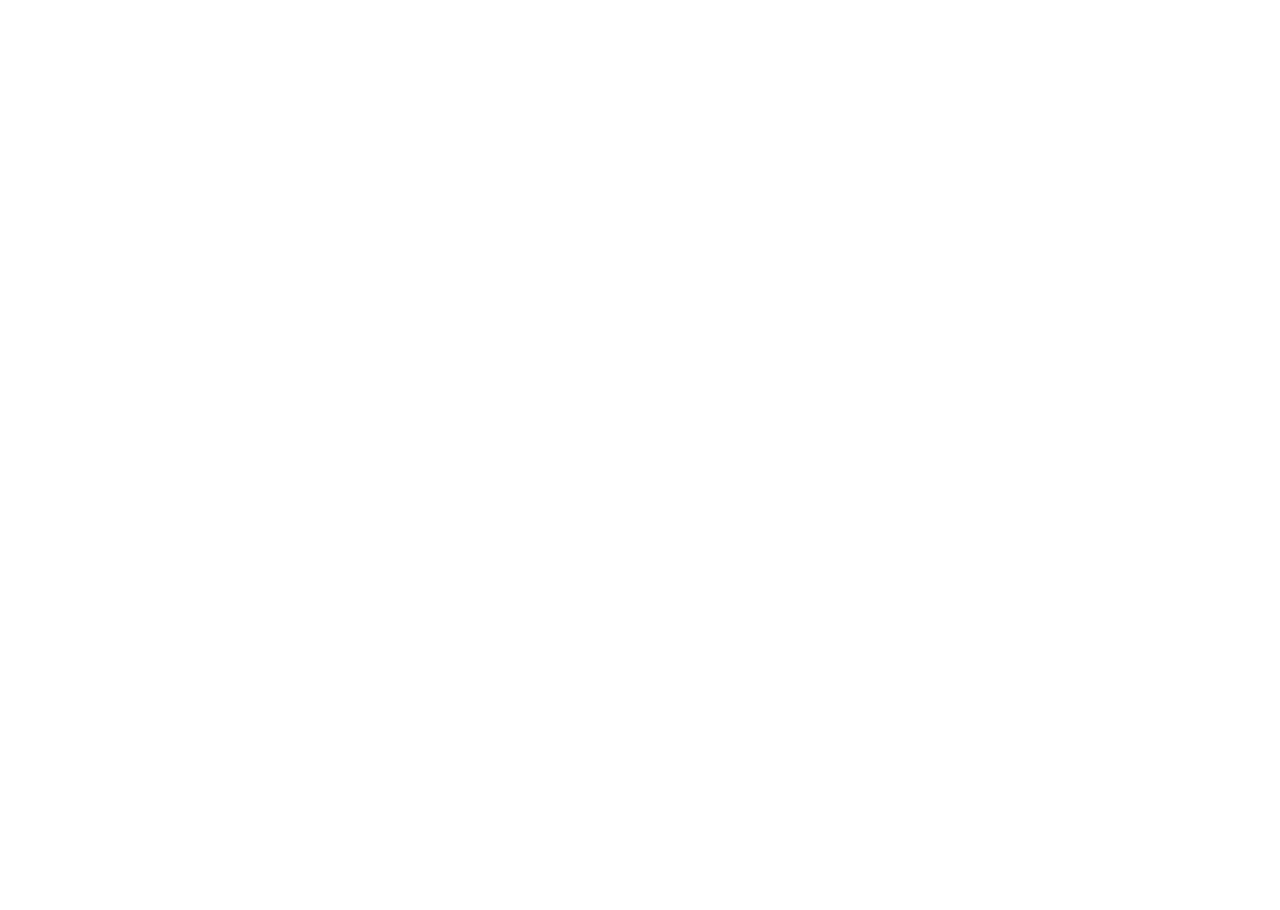
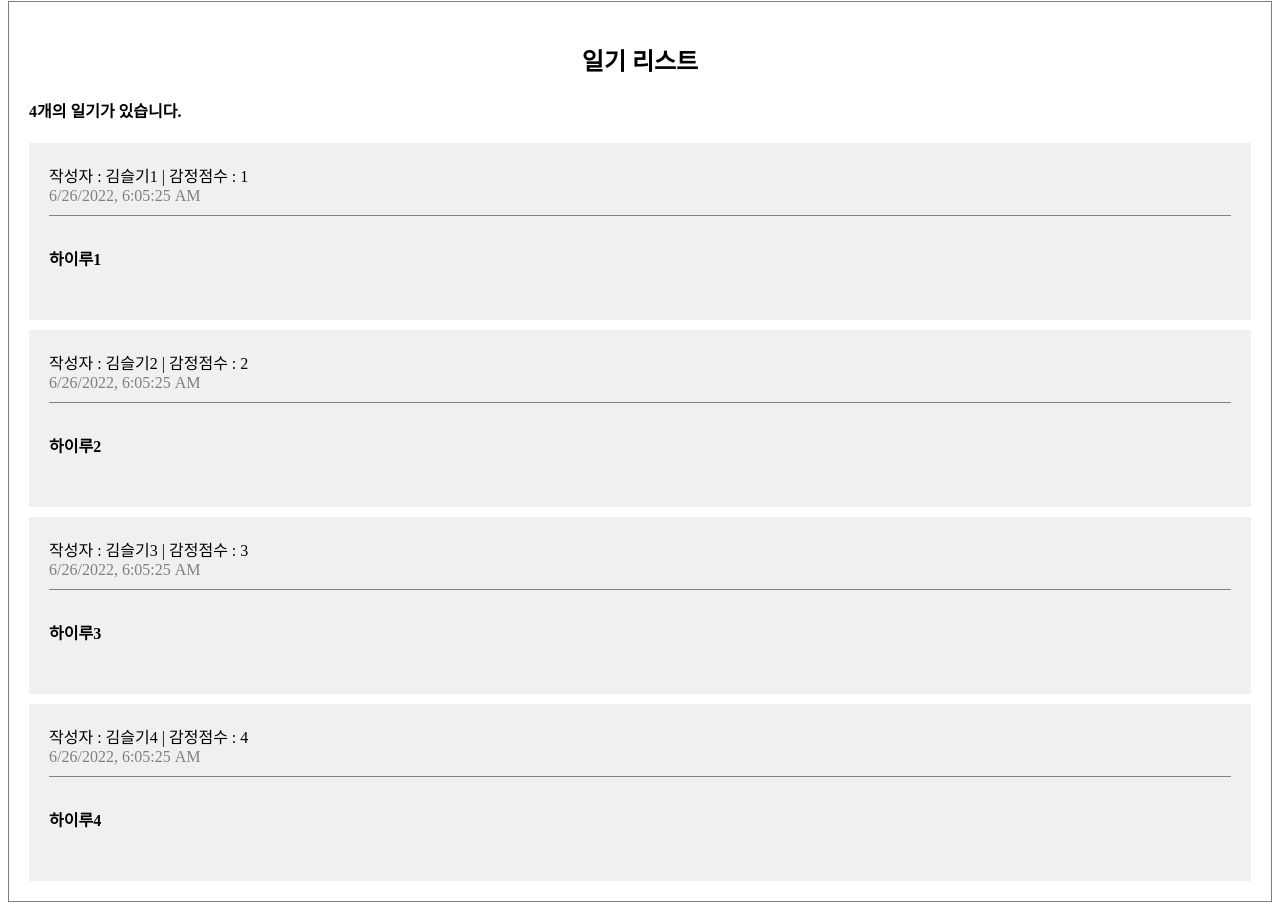
Before and after one commit to sgsg9447/FE_STUDY, a React (Create React App) app in the folder React/dailydiary/: page / in a window 1280 px wide. Shown: the part 501-1411 px from the top of the page. Before the commit the page ends 800 px from the top, so only its background shows below. Built offline with nearby package versions, Linux system fonts and the light colour scheme.

Commit message:
dummyData로 리스트렌더링 기능

```diff
--- a/React/dailydiary/src/App.css
+++ b/React/dailydiary/src/App.css
@@ -26,3 +26,38 @@
   padding: 10px;
   cursor: pointer;
 }
+
+/* List */
+
+.DiaryList {
+  border: 1px solid gray;
+  padding: 20px;
+  margin-top: 20px;
+}
+
+.DiaryList h2 {
+  text-align: center;
+}
+
+/* item */
+.DiaryItem {
+  background-color: rgb(240, 240, 240);
+  margin-top: 10px;
+  padding: 20px;
+}
+
+.DiaryItem .info {
+  border-bottom: 1px solid gray;
+  padding-bottom: 10px;
+  margin-bottom: 10px;
+}
+
+.DiaryItem .date {
+  color: gray;
+}
+
+.DiaryItem .content {
+  font-weight: bold;
+  margin-bottom: 30px;
+  margin-top: 30px;
+}
--- a/React/dailydiary/src/App.js
+++ b/React/dailydiary/src/App.js
@@ -1,10 +1,43 @@
 import "./App.css";
 import DiaryEditor from "./DiaryEditor";
+import DiaryList from "./DiaryList";
+
+const dummyData = [
+  {
+    id: 1,
+    author: "김슬기1",
+    content: "하이루1",
+    emotion: 1,
+    created_date: new Date().getTime(),
+  },
+  {
+    id: 2,
+    author: "김슬기2",
+    content: "하이루2",
+    emotion: 2,
+    created_date: new Date().getTime(),
+  },
+  {
+    id: 3,
+    author: "김슬기3",
+    content: "하이루3",
+    emotion: 3,
+    created_date: new Date().getTime(),
+  },
+  {
+    id: 4,
+    author: "김슬기4",
+    content: "하이루4",
+    emotion: 4,
+    created_date: new Date().getTime(),
+  },
+];
 
 function App() {
   return (
     <div className="App">
       <DiaryEditor />
+      <DiaryList diaryList={dummyData} />
     </div>
   );
 }
--- /dev/null
+++ b/React/dailydiary/src/DiaryItem.js
@@ -0,0 +1,16 @@
+const DiaryItem = ({ author, content, emotion, created_date }) => {
+  return (
+    <div className="DiaryItem">
+      <div className="info">
+        <span>
+          작성자 : {author} | 감정점수 : {emotion}
+        </span>
+        <br />
+        <span className="date">{new Date(created_date).toLocaleString()}</span>
+      </div>
+      <div className="content">{content}</div>
+    </div>
+  );
+};
+
+export default DiaryItem;
--- /dev/null
+++ b/React/dailydiary/src/DiaryList.js
@@ -0,0 +1,18 @@
+import DiaryItem from "./DiaryItem";
+
+const DiaryList = ({ diaryList }) => {
+  console.log(diaryList);
+  return (
+    <div className="DiaryList">
+      <h2>일기 리스트</h2>
+      <h4>{diaryList.length}개의 일기가 있습니다.</h4>
+      <div>
+        {diaryList.map((it) => (
+          <DiaryItem key={it.id} {...it} />
+        ))}
+      </div>
+    </div>
+  );
+};
+
+export default DiaryList;
```
